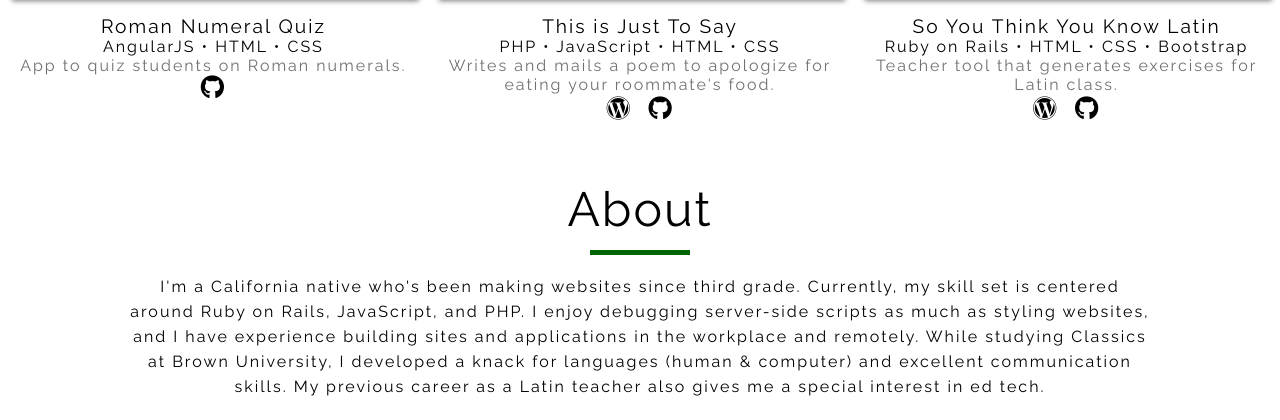
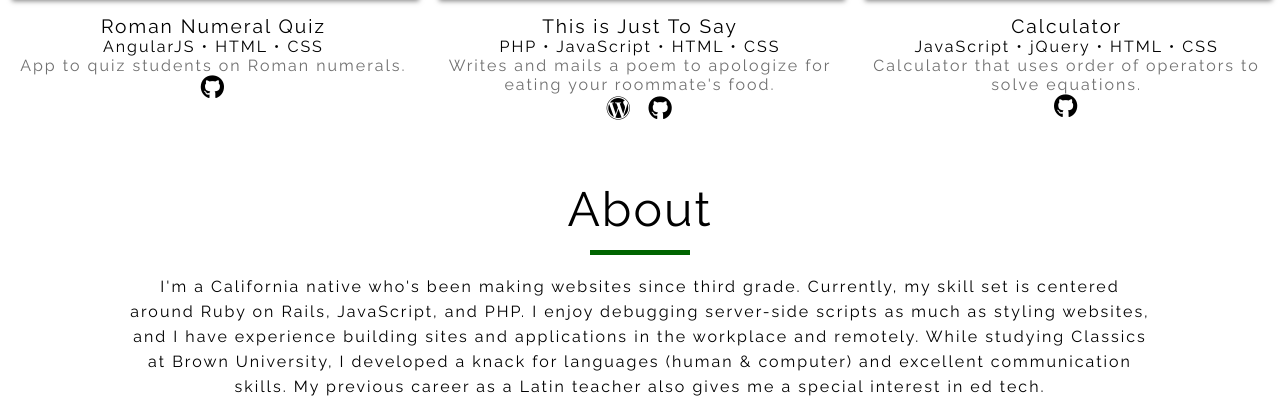
Before and after one commit to kellylougheed/kellylougheed.github.io, a PHP site: page / in a window 1280 px wide. Shown: the part 1813-2233 px from the top of the page. Run offline with PHP 8.4, Linux system fonts and the light colour scheme; some libraries are stand-ins or nearby versions.

Commit message:
Change portfolio

```diff
--- a/index.php
+++ b/index.php
@@ -66,11 +66,11 @@
     </div>
 
     <div class="col-lg-4 col-md-6 col-sm-12">
-      <a href="http://thinkyouknowlatin.herokuapp.com" target="_blank"><img src="http://www.kellylougheed.com/images/projects/latin.png" class="responsive" alt="Ruby on Rails Latin app"></a>
-      <p><span class="title">So You Think You Know Latin</span><br/>
-      Ruby on Rails • HTML • CSS • Bootstrap<br/>
-      <span class="descr">Teacher tool that generates exercises for Latin class.</span><br/>
-      <span class="links"><a href="http://kellylougheed.com/blog/fhp-week-1-an-educational-splurty-app/" target="_blank"><i class="fa fa-wordpress" aria-hidden="true"></i></a>&nbsp;&nbsp;<a href="https://github.com/kellylougheed/think-you-know-latin" target="_blank"><i class="fa fa-github" aria-hidden="true"></i></a></p>
+      <a href="http://www.kellylougheed.com/calculator" target="_blank"><img src="http://www.kellylougheed.com/images/projects/calculator.png" class="responsive" alt="JavaScript calculator"></a>
+      <p><span class="title">Calculator</span><br/>
+      JavaScript • jQuery • HTML • CSS<br/>
+      <span class="descr">Calculator that uses order of operators to solve equations.</span><br/>
+      <span class="links"><a href="https://github.com/kellylougheed/calculator" target="_blank"><i class="fa fa-github" aria-hidden="true"></i></a></p>
     </div>
   </div><!-- container -->
 </div><!-- work -->
```
